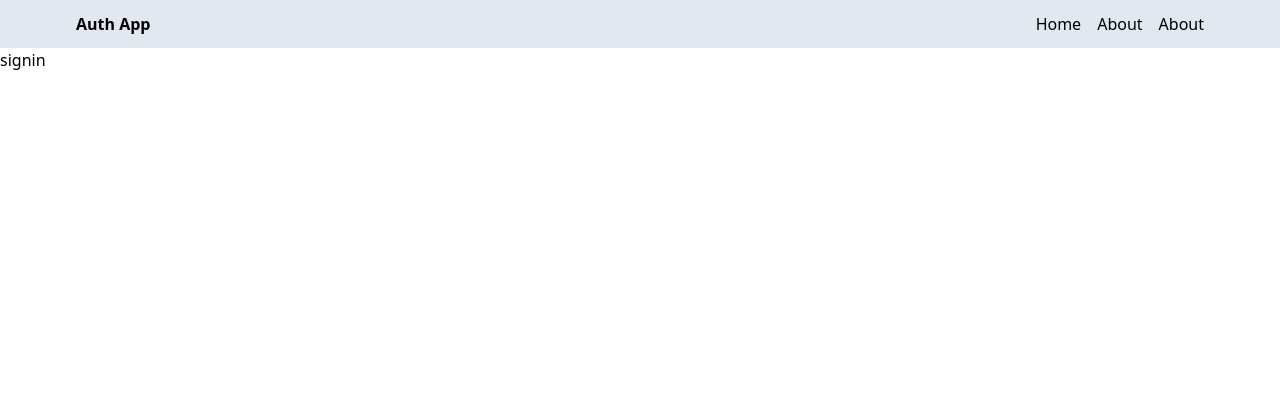
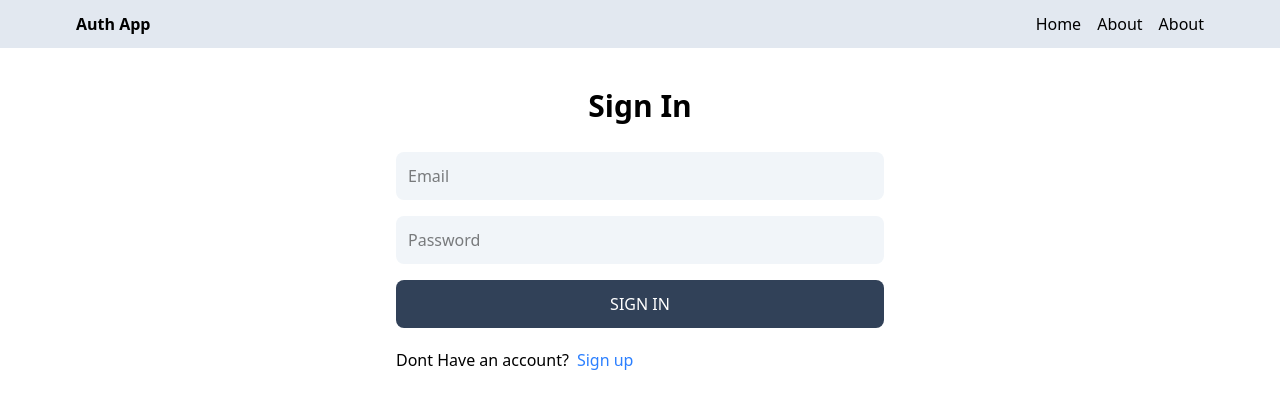
Before and after one commit to Mhmdabdulla/User_Auth_MERN, a React (Vite) app in the folder client/: page /signin in a window 1280 px wide. Shown: the top 408 px of the page. Built offline with nearby package versions, Linux system fonts and the light colour scheme.

Commit message:
complete signin functionality

```diff
--- a/client/src/pages/Signin.jsx
+++ b/client/src/pages/Signin.jsx
@@ -1,10 +1,73 @@
-import React from 'react'
+import React, { useState } from 'react'
+import { useNavigate,Link } from 'react-router-dom';
 
 const Signin = () => {
+    const [formData, setFormData] = useState({});
+    const [error, setError] = useState(false);
+    const [loading, setLoading] = useState(false);
+    const navigate = useNavigate();
+    const handleChange = (e) => {
+      setFormData({ ...formData, [e.target.id]: e.target.value });
+    };
+
+    const handleSubmit = async (e) => {
+      e.preventDefault();
+      try {
+        setLoading(true);
+        setError(false);
+        const res = await fetch('/api/auth/signin', {
+          method: 'POST',
+          headers: {
+            'Content-Type': 'application/json',
+          },
+          body: JSON.stringify(formData),
+        });
+        const data = await res.json();
+        console.log(data)
+        setLoading(false);
+        if (data.success === false) {
+          setError(true);
+          return;
+        }
+        navigate('/');
+      } catch (error) {
+        setLoading(false);
+        setError(true);
+      }
+    };
   return (
-    <div>
-      signin
+    <div className='p-3 max-w-lg mx-auto'>
+    <h1 className='text-3xl text-center font-semibold my-7'>Sign In</h1>
+    <form onSubmit={handleSubmit} className='flex flex-col gap-4'>
+      <input
+        type='email'
+        placeholder='Email'
+        id='email'
+        className='bg-slate-100 p-3 rounded-lg'
+        onChange={handleChange}
+      />
+      <input
+        type='password'
+        placeholder='Password'
+        id='password'
+        className='bg-slate-100 p-3 rounded-lg'
+        onChange={handleChange}
+      />
+      <button
+        disabled={loading}
+        className='bg-slate-700 text-white p-3 rounded-lg uppercase hover:opacity-95 disabled:opacity-80'
+      >
+        {loading ? 'Loading...' : 'Sign In'}
+      </button>
+    </form>
+    <div className='flex gap-2 mt-5'>
+      <p>Dont Have an account?</p>
+      <Link to='/sign-up'>
+        <span className='text-blue-500'>Sign up</span>
+      </Link>
     </div>
+    <p className='text-red-700 mt-5'>{error && 'Something went wrong!'}</p>
+  </div>
   )
 }
 
--- a/client/src/pages/Signup.jsx
+++ b/client/src/pages/Signup.jsx
@@ -1,5 +1,5 @@
 import React from 'react'
-import { Link } from 'react-router-dom'
+import { Link, useNavigate } from 'react-router-dom'
 import { useState } from 'react';
 
 const Signup = () => {
@@ -8,6 +8,7 @@
    const [formData, setFormData] = useState({});
    const [error, setError] = useState(false);
    const [loading, setLoading] = useState(false);
+   const navigator  = useNavigate()
    const handleChange = (e) => {
      setFormData({ ...formData, [e.target.id]: e.target.value });
    };
@@ -31,6 +32,7 @@
         setError(true);
         return;
       }
+      navigator('/signin')
     } catch (error) {
       setLoading(false);
       setError(true);
```
